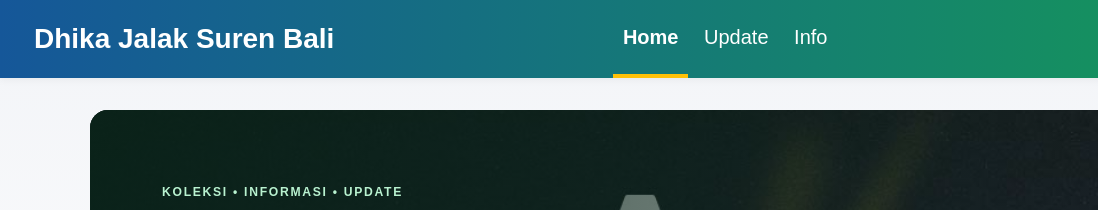
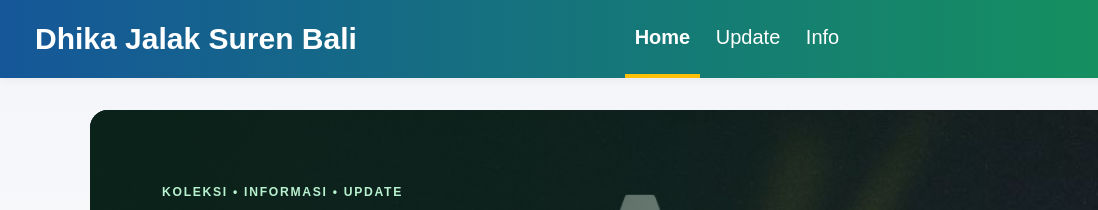
Before and after one commit to dhikajalaksurenbali/blog-burung, an Astro site: page / in a window 1280 px wide. Shown: the top 210 px of the page, 0-1098 px from the left. Built offline with nearby package versions, Linux system fonts and the light colour scheme; Astro itself is replaced by a stand-in of ours.

Commit message:
Update Header.astro

```diff
--- a/src/components/Header.astro
+++ b/src/components/Header.astro
@@ -32,7 +32,7 @@ import { SITE_TITLE } from '../consts';
 		box-shadow: 0 2px 8px rgba(var(--black), 5%);
         color: #ffffff;
 	}
-	h2 { margin: 0; font-size: 28px; color: #ffffff;}
+	h2 { margin: 0; font-size: 1.5em; color: #ffffff;}
 	h2 a, h2 a.active { text-decoration: none; }
 	nav {
 		display: flex;
```
